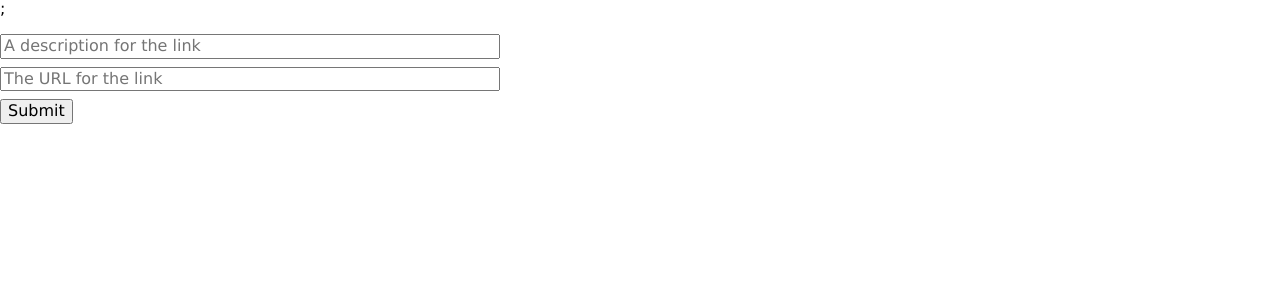
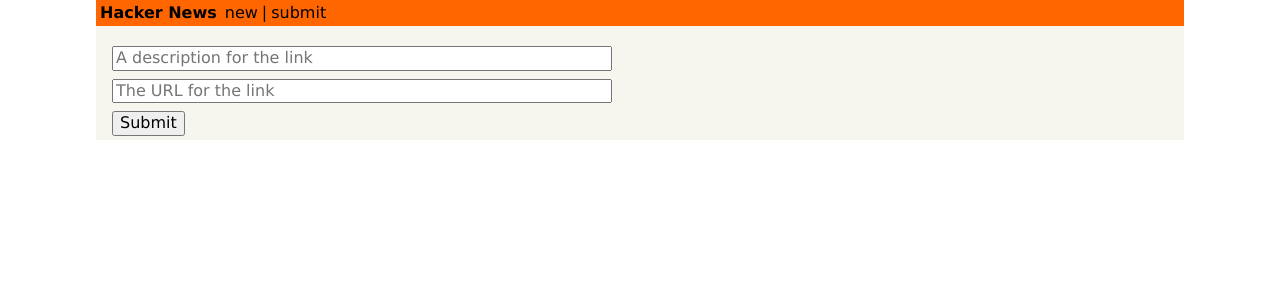
Before and after one commit to joaoafonso386/hackernews-react-graphql-apollo, a React (Create React App) app: page /create in a window 1280 px wide. Shown: the top 300 px of the page. Built offline with nearby package versions, Linux system fonts and the light colour scheme.

Commit message:
Added routing with react-router v6

```diff
--- a/src/components/CreateLink.tsx
+++ b/src/components/CreateLink.tsx
@@ -2,6 +2,7 @@
 import { useMutation } from "@apollo/client";
 import { FormState } from "../interfaces/CreateLink.form.interface";
 import { FormEvent } from "react";
+import { useNavigate } from "react-router-dom";
 import { CREATE_LINK_MUTATION } from "../graphql/mutations/CREATE_LINK_MUTATION";
 
 const CreateLink = () => {
@@ -9,12 +10,14 @@
     description: "",
     url: "",
   });
+  const navigate = useNavigate();
   const { url, description } = formState;
   const [createLink] = useMutation(CREATE_LINK_MUTATION, {
     variables: {
       description,
       url,
     },
+    onCompleted: () => navigate("/"),
   });
 
   return (
--- /dev/null
+++ b/src/components/Header.tsx
@@ -0,0 +1,23 @@
+import React from "react";
+import { Link } from "react-router-dom";
+
+const Header = () => {
+  return (
+    <div className="flex pa1 justify-between nowrap orange">
+      <div className="flex flex-fixed black">
+        <Link to="/" className="no-underline black">
+          <div className="fw7 mr1">Hacker News</div>
+        </Link>
+        <Link to="/" className="ml1 no-underline black">
+          new
+        </Link>
+        <div className="ml1">|</div>
+        <Link to="/create" className="ml1 no-underline black">
+          submit
+        </Link>
+      </div>
+    </div>
+  );
+};
+
+export default Header;
--- a/src/components/app.tsx
+++ b/src/components/app.tsx
@@ -1,14 +1,20 @@
 import React from "react";
-import "../App.css";
+import CreateLink from "./CreateLink";
+import Header from "./Header";
 import LinkList from "./LinkList";
-import CreateLink from "./CreateLink";
+import { Route, Routes } from "react-router-dom";
 
 const App = () => {
   return (
-    <>
-      <LinkList />;
-      <CreateLink />
-    </>
+    <div className="center w85">
+      <Header />
+      <div className="ph3 pv1 background-gray">
+        <Routes>
+          <Route path="/" element={<LinkList />} />
+          <Route path="/create" element={<CreateLink />} />
+        </Routes>
+      </div>
+    </div>
   );
 };
 
--- a/src/index.tsx
+++ b/src/index.tsx
@@ -5,15 +5,18 @@
 import reportWebVitals from "./reportWebVitals";
 import { ApolloProvider } from "@apollo/client";
 import { Apollo_Client } from "./apollo/apollo";
+import { BrowserRouter } from "react-router-dom";
 
 const root = ReactDOM.createRoot(
   document.getElementById("root") as HTMLElement
 );
 root.render(
   <React.StrictMode>
-    <ApolloProvider client={Apollo_Client}>
-      <App />
-    </ApolloProvider>
+    <BrowserRouter>
+      <ApolloProvider client={Apollo_Client}>
+        <App />
+      </ApolloProvider>
+    </BrowserRouter>
   </React.StrictMode>
 );
 
```
